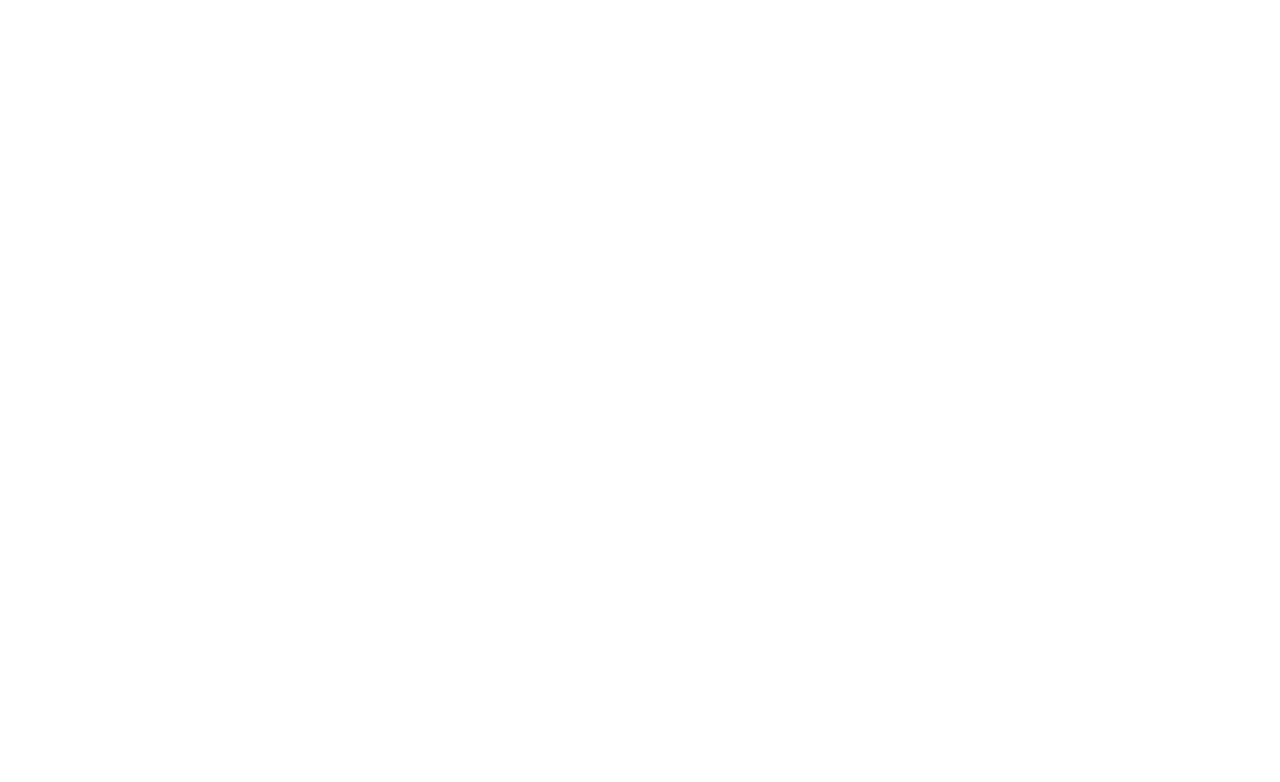
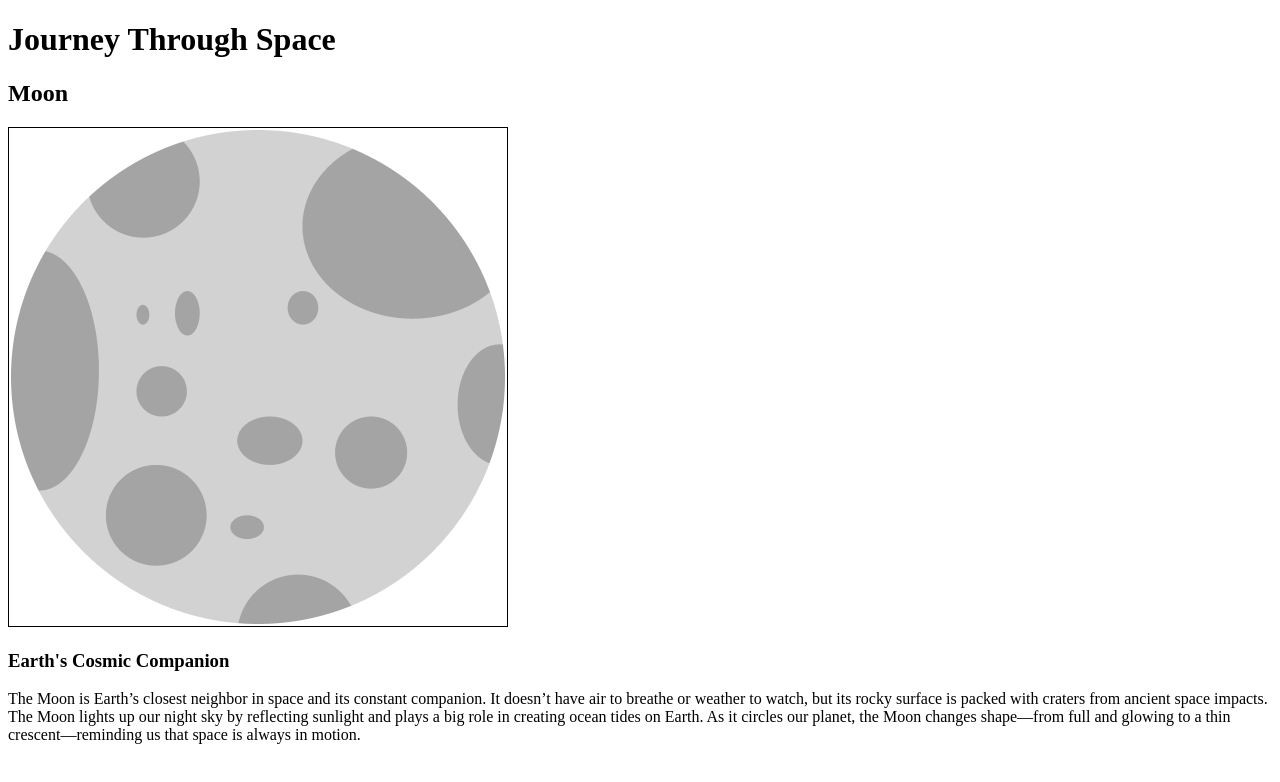
Before and after one commit to peytxn/hello-explorer, a plain HTML site: page moon.html in a window 1280 px wide. Drawn offline with Linux system fonts and the light colour scheme.

Commit message:
Added HTML

```diff
--- a/moon.html
+++ b/moon.html
@@ -6,7 +6,20 @@
     <title>Moon Page</title>
     <link rel="stylesheet" href="screen.css">
   </head>
+
+<!-- AI used for descriptions was ChatGPT 5.2.
+Prompt: I'm creating a two page website displaying earth and the moon. I'm titling it Journey Through Space. The first page focuses on Earth, and the second on the moon. I need a description for each of these planets on the respective page. Something on the simpler side so that kids can understand it, but still witty! I don't want it very dumbed down, think maybe middle-school kid range and above. -->
+
   <body>
+      <header>
+      <h1>Journey Through Space</h1>
+      <h2>Moon</h2>
+    </header>
 
+    <img src="moon.png" alt="Image of Moon">
+
+    <h3>Earth's Cosmic Companion</h3>
+
+    <p> The Moon is Earth’s closest neighbor in space and its constant companion. It doesn’t have air to breathe or weather to watch, but its rocky surface is packed with craters from ancient space impacts. The Moon lights up our night sky by reflecting sunlight and plays a big role in creating ocean tides on Earth. As it circles our planet, the Moon changes shape—from full and glowing to a thin crescent—reminding us that space is always in motion.</p>
   </body>
 </html>
```
Also changed, not shown: earth.html (+14 -0 lines), Earth.png (added), Moon.png (added).
